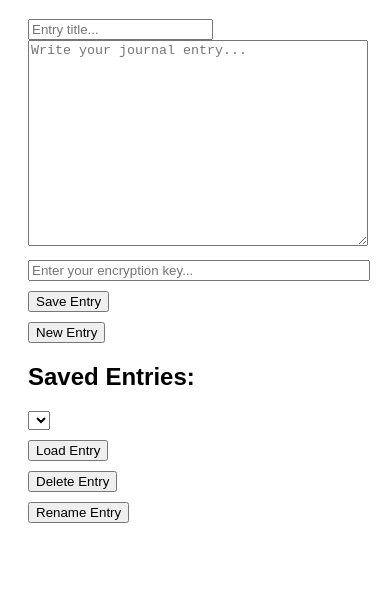
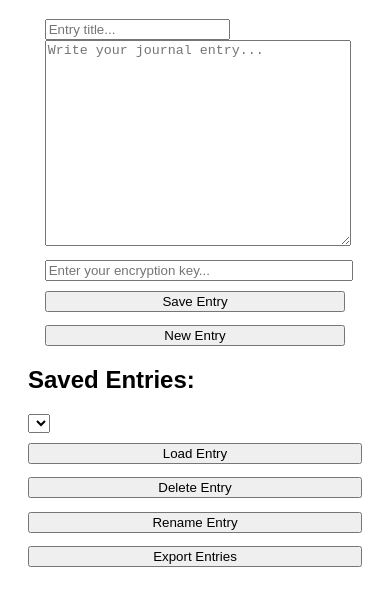
Before and after one commit to KapDEK/SecureJournal, a plain HTML site: page index.html in a window 390 px wide. Shown: the part 126-732 px from the top of the page. Drawn offline with Linux system fonts and the light colour scheme; no server answers.

Commit message:
Added Mobile Optimizations

```diff
--- a/index.html
+++ b/index.html
@@ -3,6 +3,7 @@
 <head>
     <title>Very Safe Journal Alpha</title>
     <link rel="stylesheet" type="text/css" href="styles.css">
+    <meta name="viewport" content="width=device-width, initial-scale=1">
 </head>
 <body>
     <h1>Very Safe Journal Alpha</h1>
@@ -26,7 +27,9 @@
         <button id="loadButton">Load Entry</button>
         <button id="deleteButton">Delete Entry</button>
         <button id="renameButton">Rename Entry</button>
+        <button id="exportButton">Export Entries</button>
     </div>
+
     <div id="message"></div>
     <div id="version" class="version"></div>
     <script src="app.js"></script>
--- a/styles.css
+++ b/styles.css
@@ -27,3 +27,18 @@ button {
     right: 10px;
     bottom: 10px;
 }
+@media (max-width: 600px) {
+    #journal {
+      width: 90%;
+      margin: auto;
+    }
+
+    textarea {
+      width: 100%;
+    }
+
+    button {
+      width: 100%;
+      margin-bottom: 1em;
+    }
+  }
```
